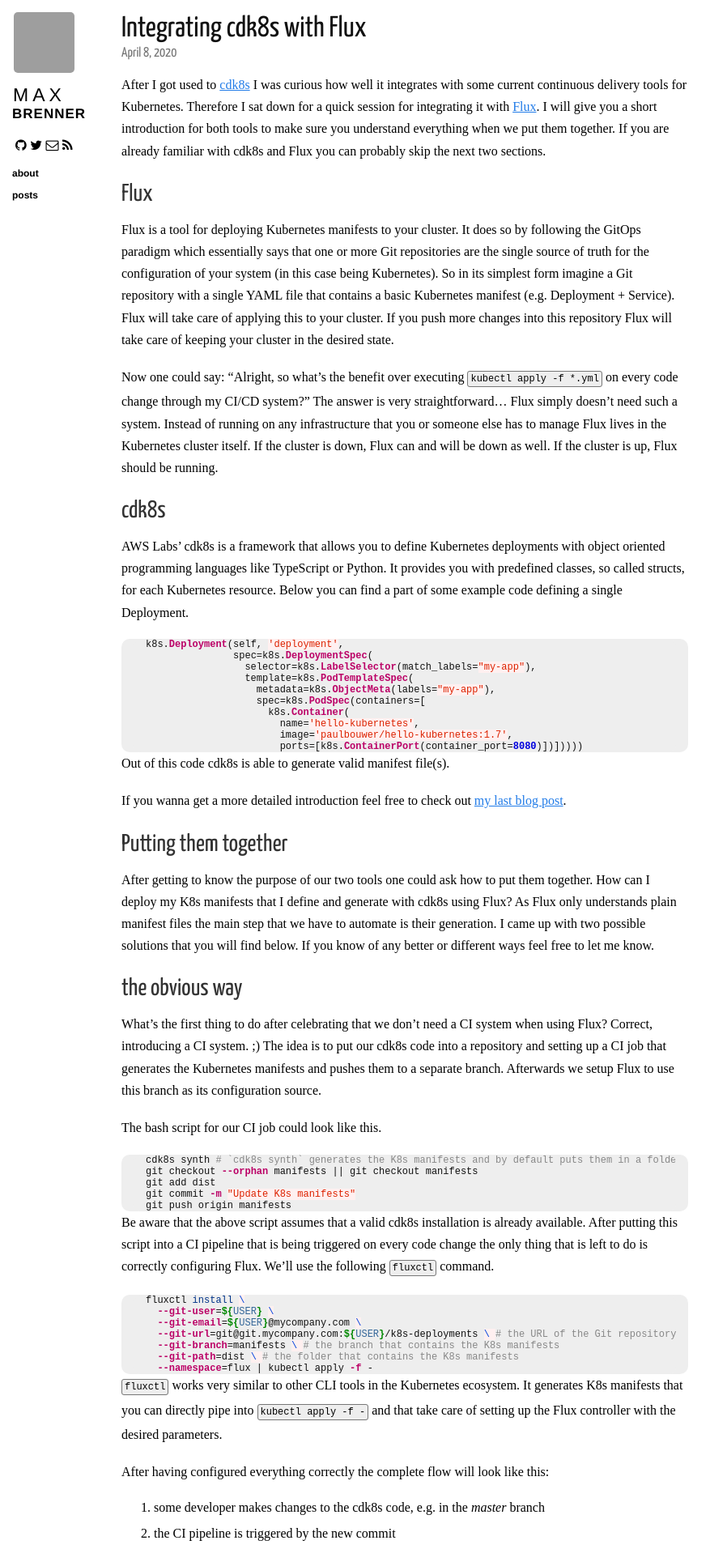
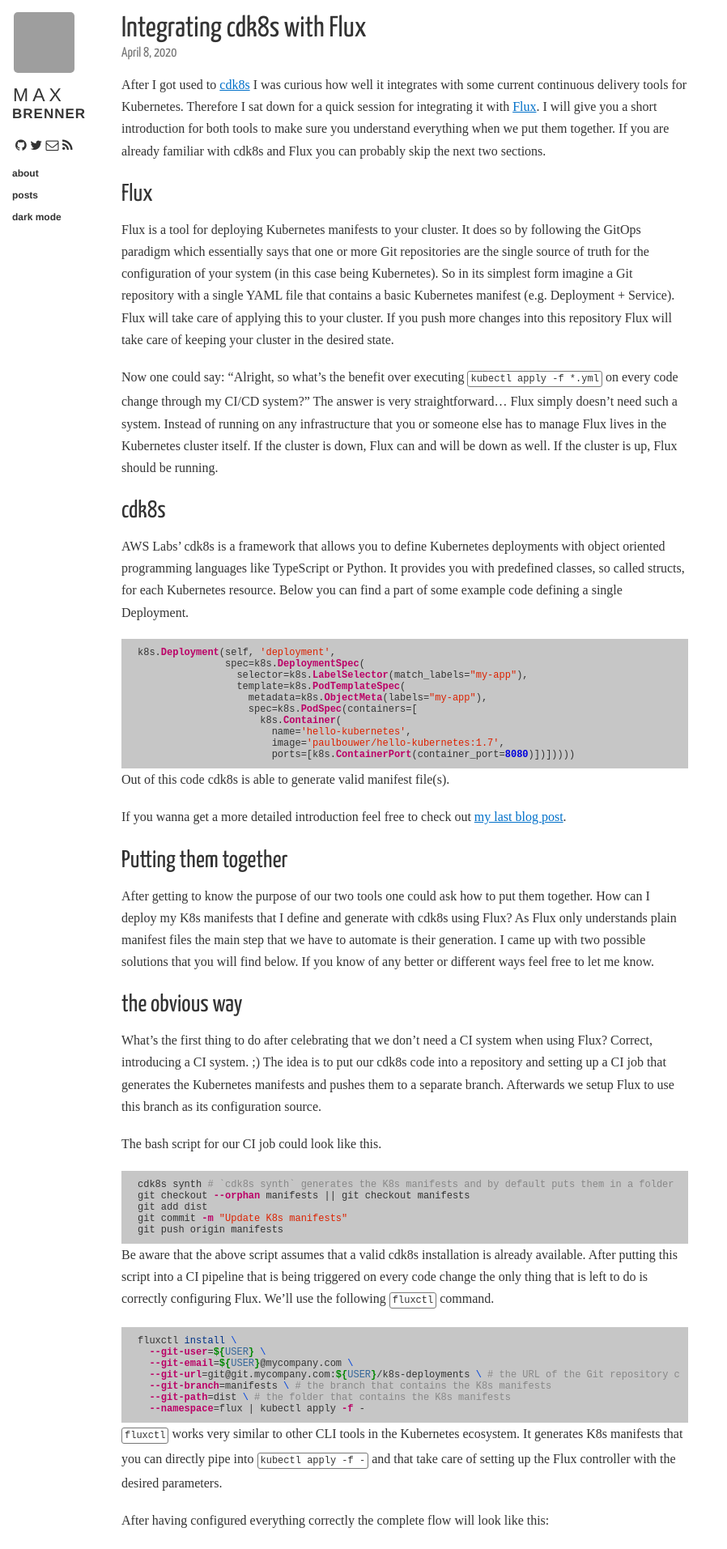
Before and after one commit to brennerm/brennerm.github.io, a Jekyll site: the page built from _posts/integrating-cdk8s-with-flux/2020-04-08-integrating-cdk8s-with-flux.markdown, in a window 1280 px wide. Shown: the top 1913 px of the page at 81% size, without its empty margins (0-898 px from the left). Built offline with Jekyll 4.4.1, drawn with Linux system fonts in a browser that asks for light colours; nearby versions of some CDN libraries; comment, search, counter and statistics services are not loaded; grey boxes are pictures that could not be loaded.

Commit message:
add light/dark mode switch

```diff
--- a/_includes/head.html
+++ b/_includes/head.html
@@ -16,6 +16,7 @@
   <link href="//netdna.bootstrapcdn.com/font-awesome/4.0.3/css/font-awesome.css" rel="stylesheet" />
   <link rel="stylesheet" href="{{ site.github.url }}/static/css/base.css" type="text/css" media="screen, projection" />
   <link rel="stylesheet" href="{{ site.github.url }}/static/css/pygments.css" type="text/css" />
+  <link rel="stylesheet" href="{{ site.github.url }}/static/css/custom.css" type="text/css" />
   <link media="only screen and (max-device-width: 480px)" href="{{ site.github.url }}/static/css/mobile.css" type="text/css" rel="stylesheet" />
   <link media="only screen and (device-width: 768px)" href="{{ site.github.url }}/static/css/mobile.css" type="text/css" rel="stylesheet" />
   <link href='https://fonts.googleapis.com/css?family=Yanone+Kaffeesatz' rel='stylesheet' type='text/css'>
--- a/_includes/sidebar.html
+++ b/_includes/sidebar.html
@@ -21,6 +21,7 @@
     <ul>
       <li><a href="/about.html">about</a></li>
       <li><a href="/">posts</a></li>
+      <li><a id="theme-toggle" href="javascript:void(0)" onclick="switchMode()"></a></li>
     </ul>
   </section>
 </section>
--- a/static/css/base.css
+++ b/static/css/base.css
@@ -3,9 +3,6 @@
   font-family: "Cabin";
   margin: 0;
   -webkit-font-smoothing: antialiased; }
-
-a {
-  color: #227ce8; }
 
 .sidebar {
   position: fixed;
@@ -29,15 +26,15 @@
       padding-left: 1px;
       font-size: 23px;
       letter-spacing: 5px;
-      color: black; }
+      color: var(--main-text-color); }
     .sidebar .name #lname {
       font-size: 17px;
       font-weight: bold;
       letter-spacing: 1px;
-      color: black; }
+      color: var(--main-text-color); }
   .sidebar .meta a {
     margin-left: 0px;
-    color: black; }
+    color: var(--main-text-color); }
     .sidebar .meta a:hover {
       color: #227ce8; }
   .sidebar .meta {
@@ -48,7 +45,7 @@
     margin: 15px 0 0 0; }
     .sidebar .sections a {
       padding: 3px 0;
-      color: black;
+      color: var(--main-text-color);
       font-weight: bold;
       font-size: 12px;
       display: block; }
@@ -67,32 +64,32 @@
   margin-right: 20px;
   margin-bottom: 50px; }
   .content h1 {
-    color: #333;
+    color: var(--main-text-color);
     font-family: "Yanone Kaffeesatz", Helvetica, sans-serif;
     font-weight: 400; }
   .content h1 a {
-    color: #111;
+  color: var(--main-text-color);
     text-decoration: none; }
   .content h2 {
-    color: #333;
+    color: var(--main-text-color);
     font-family: "Yanone Kaffeesatz", Helvetica, sans-serif;
     font-weight: 400; }
   .content h2 a {
-    color: #111;
+    color: var(--main-text-color);
     text-decoration: none; }
   .content h3 {
-    color: #333;
+    color: var(--main-text-color);
     font-family: "Yanone Kaffeesatz", Helvetica, sans-serif;
     font-weight: 400; }
   .content h3 a {
-    color: #111;
+    color: var(--main-text-color);
     text-decoration: none; }
   .content h4 {
-    color: #333;
+    color: var(--main-text-color);
     font-family: "Yanone Kaffeesatz", Helvetica, sans-serif;
     font-weight: 400; }
   .content h4 a {
-    color: #111;
+    color: var(--main-text-color);
     text-decoration: none; }
   .content h1 {
     font-size: 36px;
@@ -101,7 +98,7 @@
     font-size: 30px;
     margin-bottom: 15px; }
   .content h3 {
-    color: #777;
+    color: var(--main-text-color);
     font-size: 25px;
     padding-bottom: 5px;
     margin-bottom: 10px; }
@@ -112,7 +109,7 @@
     line-height: 1.7em; }
     .content p code {
       font-size: 12px;
-      background-color: #eeeeee;
+      background-color: var(--main-background-color);
       border: 1px solid #777777;
       border-radius: 3px;
       padding: 2px 3px; }
@@ -120,12 +117,6 @@
     padding: 3px;
     border: 1px solid #eeeeee;
     max-width: 100%; }
-  .content hr {
-    border: 0;
-    height: 6px;
-    background-image: url("/images/hr.png");
-    background-repeat: repeat-x;
-    margin: 2em 3em; }
   .content li {
     margin-bottom: 10px;
     line-height: 1.4em; }
@@ -168,7 +159,7 @@
       list-style: none;
       padding: 5px 3px;
       margin: 0;
-      color: #777777;
+      color: var(--light-text-color);
       border-bottom: 1px solid #eee; }
     .content .listing li span {
       float: right; }
@@ -204,11 +195,3 @@
     font-weight: bold; }
   .content .talk-design .color .white {
     color: #fff; }
-
-.contact a {
-  color: rgb(0,0,0);
-}
-
-.contact a:hover {
-  color: rgb(23,111,217);
-}
--- /dev/null
+++ b/static/css/custom.css
@@ -0,0 +1,50 @@
+.contact a {
+  color: var(--main-text-color);
+}
+
+.contact a:hover {
+  color: rgb(23,111,217);
+}
+
+html {
+    background-color: var(--main-background-color);
+    color: var(--main-text-color);
+    scrollbar-color: var(--main-text-color);
+}
+
+html a {
+    color: var(--link-color);
+}
+
+html, html[data-theme="light"] {
+	--light-text-color: rgb(72, 72, 74);
+  	--link-color: rgb(0, 112, 201);
+  	--main-background-color: rgb(255, 255, 255);
+  	--code-background-color: rgb(198, 198, 198);
+  	--main-text-color: rgb(51, 51, 51);
+}
+
+html[data-theme="dark"] {
+		--light-text-color: rgb(199, 199, 204);
+  		--link-color: rgb(0, 112, 201);
+  		--main-background-color: rgb(28, 28, 30);
+  		--code-background-color: rgb(21, 21, 21);
+  		--main-text-color: rgb(229, 229, 234);
+	}
+
+@media (prefers-color-scheme: dark) {
+	html, html[data-theme="dark"] {
+		--light-text-color: rgb(199, 199, 204);
+  		--link-color: rgb(0, 112, 201);
+  		--code-background-color: rgb(21, 21, 21);
+  		--main-text-color: rgb(229, 229, 234);
+	}
+
+	html[data-theme="light"] {
+	--light-text-color: rgb(72, 72, 74);
+  	--link-color: rgb(0, 112, 201);
+  	--main-background-color: rgb(255, 255, 255);
+  	--code-background-color: rgb(198, 198, 198);
+  	--main-text-color: rgb(51, 51, 51);
+	}
+}
--- a/static/css/pygments.css
+++ b/static/css/pygments.css
@@ -1,33 +1,29 @@
 .highlight {
   margin: 0;
-  background-color: #eee;
+  background-color: var(--code-background-color);
   font-size: 12px;
-  padding: 0px 15px;
-  -webkit-border-radius: 10px;
-  -moz-border-radius: 10px;
-  overflow: hidden;
+  padding: 5px 10px;
+  overflow: auto;
   text-shadow: none;
-  color: #111;
+  color: var(--main-text-color);
 }
 .hightlight code{
   float: left;
 }
-.highlight:hover {
-  overflow: auto;
-}
-.highlight .hll { background-color: #ffffcc }
+
+.highlight .hll { background-color: var(--code-background-color) }
 .highlight .c { color: #888888 } /* Comment */
-.highlight .err { color: #a61717; background-color: #e3d2d2 } /* Error */
+.highlight .err { color: #a61717; background-color: var(--code-background-color) } /* Error */
 .highlight .k { color: #008800; font-weight: bold } /* Keyword */
 .highlight .cm { color: #888888 } /* Comment.Multiline */
 .highlight .cp { color: #cc0000; font-weight: bold } /* Comment.Preproc */
 .highlight .c1 { color: #888888 } /* Comment.Single */
-.highlight .cs { color: #cc0000; font-weight: bold; background-color: #fff0f0 } /* Comment.Special */
-.highlight .gd { color: #000000; background-color: #ffdddd } /* Generic.Deleted */
+.highlight .cs { color: #cc0000; font-weight: bold; background-color: var(--code-background-color) } /* Comment.Special */
+.highlight .gd { color: #000000; background-color: var(--code-background-color)  } /* Generic.Deleted */
 .highlight .ge { font-style: italic } /* Generic.Emph */
 .highlight .gr { color: #aa0000 } /* Generic.Error */
 .highlight .gh { color: #303030 } /* Generic.Heading */
-.highlight .gi { color: #000000; background-color: #ddffdd } /* Generic.Inserted */
+.highlight .gi { color: #000000; background-color: var(--code-background-color) } /* Generic.Inserted */
 .highlight .go { color: #888888 } /* Generic.Output */
 .highlight .gp { color: #555555 } /* Generic.Prompt */
 .highlight .gs { font-weight: bold } /* Generic.Strong */
@@ -40,7 +36,7 @@
 .highlight .kr { color: #008800; font-weight: bold } /* Keyword.Reserved */
 .highlight .kt { color: #888888; font-weight: bold } /* Keyword.Type */
 .highlight .m { color: #0000DD; font-weight: bold } /* Literal.Number */
-.highlight .s { color: #dd2200; background-color: #fff0f0 } /* Literal.String */
+.highlight .s { color: #dd2200; background-color: var(--code-background-color) } /* Literal.String */
 .highlight .na { color: #336699 } /* Name.Attribute */
 .highlight .nb { color: #003388 } /* Name.Builtin */
 .highlight .nc { color: #bb0066; font-weight: bold } /* Name.Class */
@@ -59,17 +55,17 @@
 .highlight .mh { color: #0000DD; font-weight: bold } /* Literal.Number.Hex */
 .highlight .mi { color: #0000DD; font-weight: bold } /* Literal.Number.Integer */
 .highlight .mo { color: #0000DD; font-weight: bold } /* Literal.Number.Oct */
-.highlight .sb { color: #dd2200; background-color: #fff0f0 } /* Literal.String.Backtick */
-.highlight .sc { color: #dd2200; background-color: #fff0f0 } /* Literal.String.Char */
-.highlight .sd { color: #dd2200; background-color: #fff0f0 } /* Literal.String.Doc */
-.highlight .s2 { color: #dd2200; background-color: #fff0f0 } /* Literal.String.Double */
-.highlight .se { color: #0044dd; background-color: #fff0f0 } /* Literal.String.Escape */
-.highlight .sh { color: #dd2200; background-color: #fff0f0 } /* Literal.String.Heredoc */
-.highlight .si { color: #3333bb; background-color: #fff0f0 } /* Literal.String.Interpol */
-.highlight .sx { color: #22bb22; background-color: #f0fff0 } /* Literal.String.Other */
-.highlight .sr { color: #008800; background-color: #fff0ff } /* Literal.String.Regex */
-.highlight .s1 { color: #dd2200; background-color: #fff0f0 } /* Literal.String.Single */
-.highlight .ss { color: #aa6600; background-color: #fff0f0 } /* Literal.String.Symbol */
+.highlight .sb { color: #dd2200; background-color: var(--code-background-color) } /* Literal.String.Backtick */
+.highlight .sc { color: #dd2200; background-color: var(--code-background-color) } /* Literal.String.Char */
+.highlight .sd { color: #dd2200; background-color: var(--code-background-color) } /* Literal.String.Doc */
+.highlight .s2 { color: #dd2200; background-color: var(--code-background-color) } /* Literal.String.Double */
+.highlight .se { color: #0044dd; background-color: var(--code-background-color) } /* Literal.String.Escape */
+.highlight .sh { color: #dd2200; background-color: var(--code-background-color) } /* Literal.String.Heredoc */
+.highlight .si { color: #3333bb; background-color: var(--code-background-color) } /* Literal.String.Interpol */
+.highlight .sx { color: #22bb22; background-color: var(--code-background-color) } /* Literal.String.Other */
+.highlight .sr { color: #008800; background-color: var(--code-background-color) } /* Literal.String.Regex */
+.highlight .s1 { color: #dd2200; background-color: var(--code-background-color) } /* Literal.String.Single */
+.highlight .ss { color: #aa6600; background-color: var(--code-background-color) } /* Literal.String.Symbol */
 .highlight .bp { color: #003388 } /* Name.Builtin.Pseudo */
 .highlight .vc { color: #336699 } /* Name.Variable.Class */
 .highlight .vg { color: #dd7700 } /* Name.Variable.Global */
--- a/static/js/application.js
+++ b/static/js/application.js
@@ -1 +1,64 @@
-// Your JavaScript
+const enableDarkModeLabel = "dark mode"
+const enableLightModeLabel = "light mode"
+
+let systemInitiatedDark = window.matchMedia("(prefers-color-scheme: dark)");
+let theme = localStorage.getItem('theme');
+
+
+document.addEventListener("DOMContentLoaded", function(){
+    if (systemInitiatedDark.matches) {
+        document.getElementById("theme-toggle").innerHTML = enableLightModeLabel;
+    } else {
+        document.getElementById("theme-toggle").innerHTML = enableDarkModeLabel;
+    }
+
+    function prefersColorTest(systemInitiatedDark) {
+        if (systemInitiatedDark.matches) {
+            document.documentElement.setAttribute('data-theme', 'dark');
+            document.getElementById("theme-toggle").innerHTML = enableLightModeLabel;
+            // this clears the session storage
+            localStorage.setItem('theme', '');
+        } else {
+            document.documentElement.setAttribute('data-theme', 'light');
+            document.getElementById("theme-toggle").innerHTML = enableDarkModeLabel;
+            localStorage.setItem('theme', '');
+        }
+    }
+    systemInitiatedDark.addListener(prefersColorTest);
+
+    if (theme === "dark") {
+        document.documentElement.setAttribute('data-theme', 'dark');
+        localStorage.setItem('theme', 'dark');
+        document.getElementById("theme-toggle").innerHTML = enableLightModeLabel;
+    } else if (theme === "light") {
+        document.documentElement.setAttribute('data-theme', 'light');
+        localStorage.setItem('theme', 'light');
+        document.getElementById("theme-toggle").innerHTML = enableDarkModeLabel;
+    }
+})
+
+function switchMode() {
+// it's important to check for overrides again
+    let theme = localStorage.getItem('theme');
+    // checks if reader selected dark mode
+    if (theme === "dark") {
+        document.documentElement.setAttribute('data-theme', 'light');
+        localStorage.setItem('theme', 'light');
+        document.getElementById("theme-toggle").innerHTML = enableDarkModeLabel;
+        // checks if reader selected light mode
+    }	else if (theme === "light") {
+        document.documentElement.setAttribute('data-theme', 'dark');
+        localStorage.setItem('theme', 'dark');
+        document.getElementById("theme-toggle").innerHTML = enableLightModeLabel;
+        // checks if system set dark mode
+    } else if (systemInitiatedDark.matches) {
+        document.documentElement.setAttribute('data-theme', 'light');
+        localStorage.setItem('theme', 'light');
+        document.getElementById("theme-toggle").innerHTML = enableDarkModeLabel;
+        // the only option left is system set light mode
+    } else {
+        document.documentElement.setAttribute('data-theme', 'dark');
+        localStorage.setItem('theme', 'dark');
+        document.getElementById("theme-toggle").innerHTML = enableLightModeLabel;
+    }
+}
```
